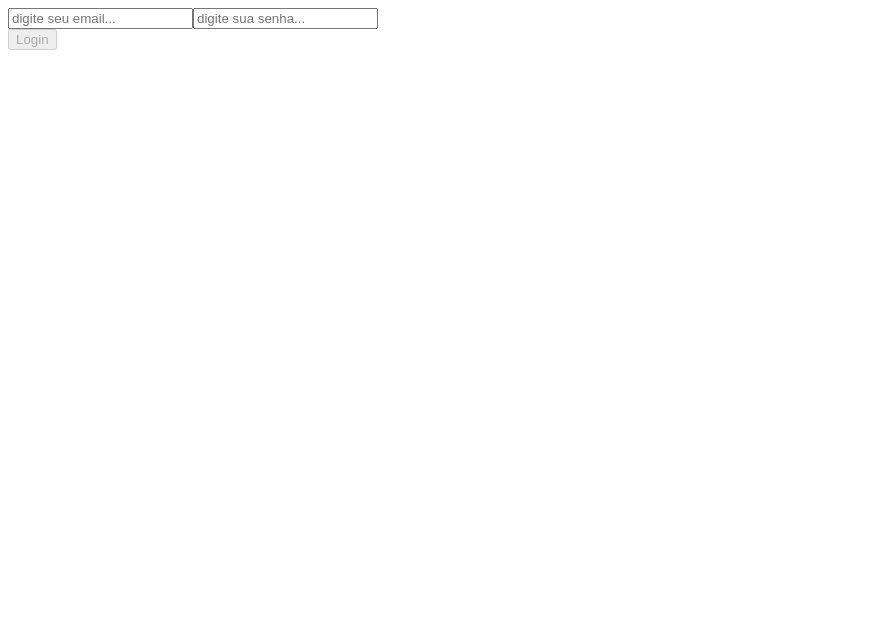
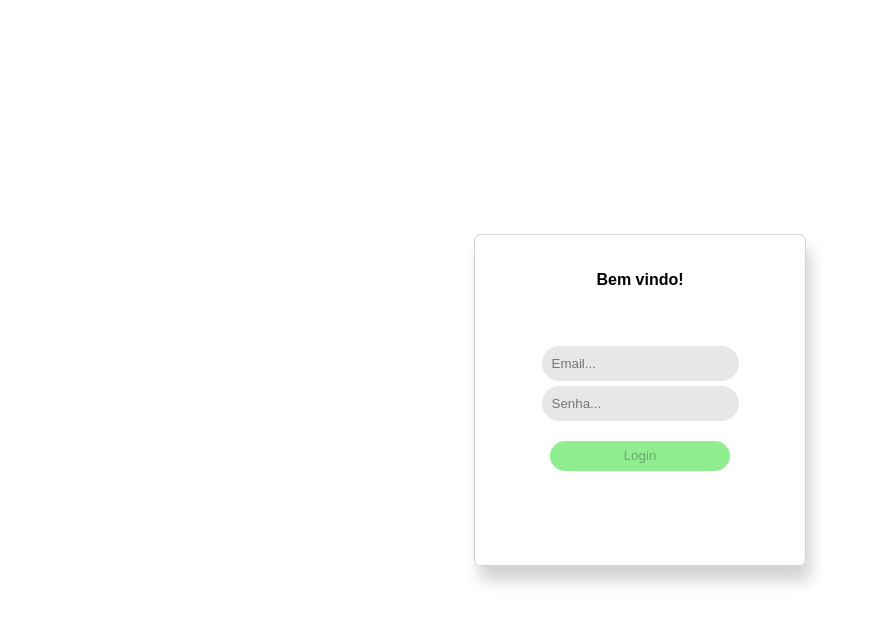
Before and after one commit to Doug77/contact-list, a React (Create React App) app in the folder src/frontend/: page /login in a window 1280 px wide. Shown: the top 624 px of the page, without its empty margins (0-870 px from the left). Built offline with nearby package versions, Linux system fonts and the light colour scheme.

Commit message:
feat: css pagina login

```diff
--- /dev/null
+++ b/src/frontend/src/App.css
@@ -0,0 +1,4 @@
+body {
+  margin: 0;
+  font-family: sans-serif;
+}
--- a/src/frontend/src/App.jsx
+++ b/src/frontend/src/App.jsx
@@ -1,6 +1,7 @@
 import React from 'react';
 
 import Router from './router/router';
+import './App.css';
 
 function App() {
   return (
--- a/src/frontend/src/pages/login/Login.jsx
+++ b/src/frontend/src/pages/login/Login.jsx
@@ -1,5 +1,7 @@
 import React, { useState } from 'react';
 import { useNavigate } from 'react-router-dom';
+
+import './login.css';
 
 export default function Login() {
   const navigate = useNavigate();
@@ -21,21 +23,28 @@ export default function Login() {
   };
 
   return (
-    <div>
-      <div>
+    <div className="login-page">
+      <div className="login-form">
+        <h4>Bem vindo!</h4>
+        <div className="div-email-login">
           <input
+            className="input-login"
             type="text"
-          placeholder="digite seu email..."
+            placeholder="Email..."
             onChange={({ target }) => setEmailUser(target.value)}
           />
+        </div>
+        <div className="div-password-login">
           <input
+            className="input-login"
             type="password"
-          placeholder="digite sua senha..."
+            placeholder="Senha..."
             onChange={({ target }) => setPassUser(target.value)}
           />
         </div>
-      <div>
+        <div className="div-button-login">
           <button
+            className="button-login"
             type="button"
             disabled={checkDataUser()}
             onClick={() => loginUser(emailUser, passUser)}
@@ -44,5 +53,6 @@ export default function Login() {
           </button>
         </div>
       </div>
+    </div>
   );
 }
--- a/src/frontend/src/pages/login/login.css
+++ b/src/frontend/src/pages/login/login.css
@@ -0,0 +1,58 @@
+.login-page {
+  width: 100vw;
+  height: 100vh;
+  display: flex;
+  flex-direction: row;
+  justify-content: center;
+  align-items: center;
+}
+
+.login-form {
+  width: 300px;
+  height: 300px;
+  border: 1px solid lightgray;
+  border-radius: 7px;
+  display: flex;
+  flex-direction: column;
+  align-items: center;
+  box-shadow: 5px 15px 15px lightgray;
+  padding: 15px;
+}
+
+.div-email-login {
+  margin-top: 35px;
+}
+
+.input-login {
+  border: none;
+  background-color: rgb(231, 231, 231);
+  padding: 10px;
+  border-radius: 50px;
+}
+
+.div-password-login {
+  margin-top: 5px;
+}
+
+.div-button-login {
+  margin-top: 20px;
+}
+
+.button-login {
+  width: 180px;
+  height: 30px;
+  border: none;
+  border-radius: 50px;
+  cursor: pointer;
+  background-color: lightgreen;
+  transition: 0.3s;
+}
+
+.button-login:disabled {
+  cursor: not-allowed;
+}
+
+.button-login:enabled {
+  transition: 0.3s;
+  background-color: rgb(232, 238, 144);
+}
```
Lines whose indentation alone changed are shown as unchanged.
